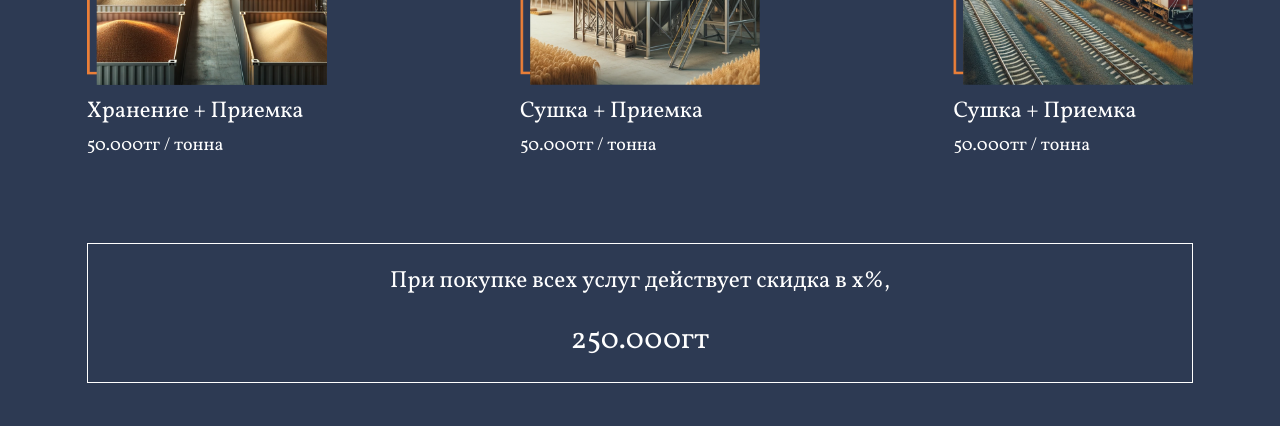
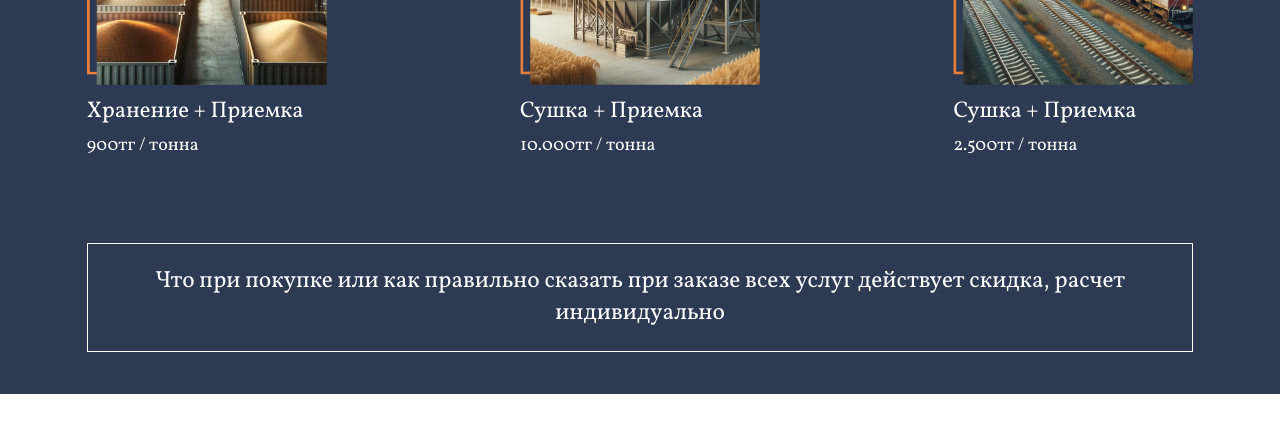
Before and after one commit to k1ngsterr1/sharbakty, a React (Create React App) app: page /home in a window 1280 px wide. Shown: the part 3200-3633 px from the top of the page. Built offline with nearby package versions, Linux system fonts and the light colour scheme.

Commit message:
Version 1.4.8

```diff
--- a/src/screens/ServicesScreen/ServicesScreen.tsx
+++ b/src/screens/ServicesScreen/ServicesScreen.tsx
@@ -97,21 +97,21 @@ const ServicesScreen = () => {
             marginBottom=""
             imageSrc={service01}
             serviceName="Хранение + Приемка"
-            servicePrice="50.000тг / тонна"
+            servicePrice="900тг / тонна"
           ></ServicePrice>
           <ServicePrice
             marginTop="mt64"
             marginBottom=""
             imageSrc={service02}
             serviceName="Сушка + Приемка"
-            servicePrice="50.000тг / тонна"
+            servicePrice="10.000тг / тонна"
           ></ServicePrice>
           <ServicePrice
             marginTop="mt64"
             marginBottom="mb64"
             imageSrc={service03}
             serviceName="Сушка + Приемка"
-            servicePrice="50.000тг / тонна"
+            servicePrice="2.500тг / тонна"
           ></ServicePrice>
         </div>
       </section>
@@ -165,28 +165,29 @@ const ServicesScreen = () => {
               marginBottom=""
               imageSrc={service01}
               serviceName="Хранение + Приемка"
-              servicePrice="50.000тг / тонна"
+              servicePrice="900тг / тонна"
             ></ServicePrice>
             <ServicePrice
               marginTop="mt64"
               marginBottom=""
               imageSrc={service02}
               serviceName="Сушка + Приемка"
-              servicePrice="50.000тг / тонна"
+              servicePrice="10.000тг / тонна"
             ></ServicePrice>
             <ServicePrice
               marginTop="mt64"
               marginBottom="mb64"
               imageSrc={service03}
               serviceName="Сушка + Приемка"
-              servicePrice="50.000тг / тонна"
+              servicePrice="2.500тг / тонна"
             ></ServicePrice>
           </div>
-          <div className="discount-container mt64">
+          <div className="discount-container mt64 text-center">
             <span className="discount-text">
-              При покупке всех услуг действует скидка в x%,
+              Что при покупке или как правильно сказать при заказе всех услуг
+              действует скидка, расчет индивидуально{" "}
             </span>
-            <span className="discount-price">250.000гт</span>
+            {/* <span className="discount-price">250.000гт</span> */}
           </div>
         </div>
       </section>
--- a/src/screens/ServicesScreen/styles/services-styles.css
+++ b/src/screens/ServicesScreen/styles/services-styles.css
@@ -177,6 +177,7 @@
     display: flex;
     flex-direction: column;
     align-items: center;
+    text-align: center;
     border: 1px solid white;
     margin-bottom: clamp(32px, 3.33312vw, 128px);
   }
@@ -185,9 +186,11 @@
     font-family: Vollkorn;
     font-size: clamp(17.5px, 1.8228vw, 70px);
     font-style: normal;
+    text-align: center;
     font-weight: 400;
     line-height: normal;
     margin-top: clamp(16px, 1.66656vw, 64px);
+    margin-bottom: clamp(16px, 1.66656vw, 64px);
   }
   .discount-container .discount-price {
     color: white;
--- a/src/screens/ServicesScreen/styles/services-styles.sass
+++ b/src/screens/ServicesScreen/styles/services-styles.sass
@@ -175,6 +175,7 @@
         display: flex
         flex-direction: column
         align-items: center
+        text-align: center
         border: 1px solid $white
         margin-bottom: $m64
 
@@ -183,9 +184,11 @@
             font-family: Vollkorn
             font-size: clamp(17.5px,1.8228vw,70px)
             font-style: normal
+            text-align: center
             font-weight: 400
             line-height: normal
             margin-top: $m32
+            margin-bottom: $m32
 
         .discount-price
             color: $white
```
Also changed, not shown: 1 other file (tests, documents, lock files or other folders).
